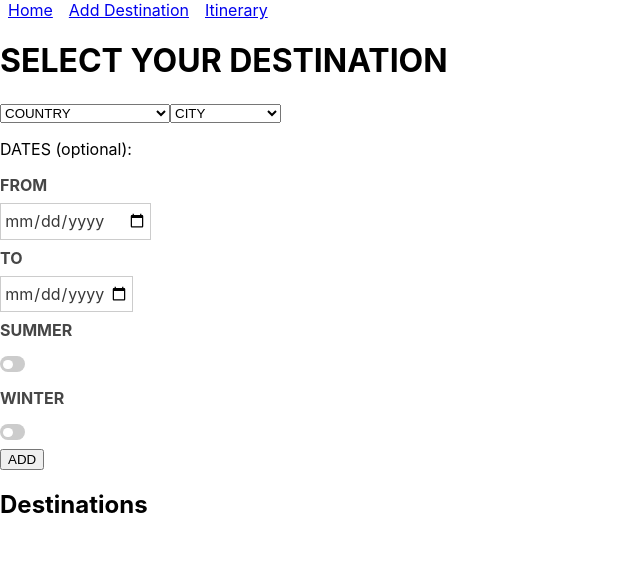
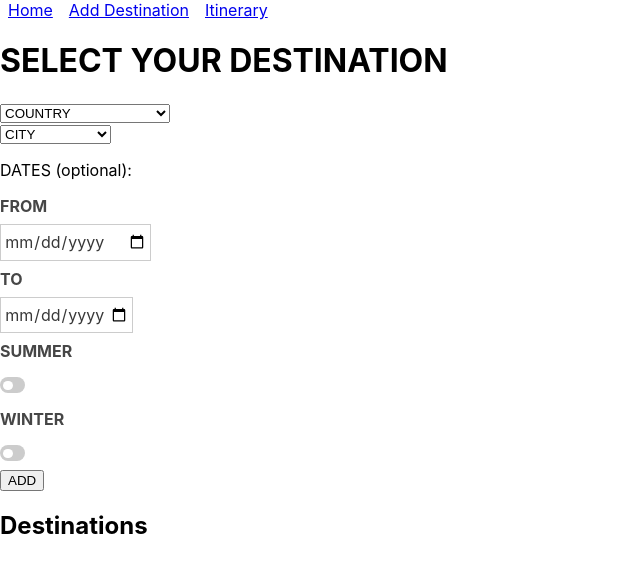
Before and after one commit to tinaaiscoding/voyage, a React (Create React App) app in the folder voyage-frontend/: page /add-destination in a window 1280 px wide. Shown: the top 572 px of the page, without its empty margins (0-640 px from the left). Built offline with nearby package versions, Linux system fonts and the light colour scheme.

Commit message:
State is now updated with user inputs from AddDestination form `Date To` can only be selected from the `Date From` and onwards

```diff
--- a/voyage-frontend/src/components/AddDestination/AddDestinationForm/AddDestinationForm.js
+++ b/voyage-frontend/src/components/AddDestination/AddDestinationForm/AddDestinationForm.js
@@ -1,7 +1,10 @@
 import { useState } from 'react';
 
+import Countries from './Countries.js';
+import Cities from './Cities.js';
+import DateSelector from './DateSelector.js';
 import SeasonFilter from './SeasonFilter.js';
-import { today, next365Days } from '../../../date.js';
+
 
 import './AddDestinationForm.scss';
 
@@ -14,20 +17,20 @@ const AddDestinationForm = (event) => {
     selectedSeason: [],
   });
 
-  const countryChangeHandler = (event) => {
+  const countryChangeHandler = (country) => {
     setUserInput((prevState) => {
       return {
         ...prevState,
-        enteredCountry: event.target.value,
+        enteredCountry: country,
       };
     });
   };
 
-  const cityChangeHandler = (event) => {
+  const cityChangeHandler = (city) => {
     setUserInput((prevState) => {
       return {
         ...prevState,
-        enteredCity: event.target.value,
+        enteredCity: city,
       };
     });
   };
@@ -78,31 +81,11 @@ const AddDestinationForm = (event) => {
   return (
     <div className="Add-Destination-Form">
       <form className="Add-Destination-Form" onSubmit={submitHandler}>
-        <select name="countries" form="Add-Destination-Form">
-          <option>COUNTRY</option>
-          <option value="australia">Australia</option>
-          <option value="united-kingdom">United Kingdom</option>
-          <option value="united-states-america">
-            United States of America
-          </option>
-          <option value="brazil">Brazil</option>
-        </select>
 
-        <select name="cities" form="Add-Destination-Form">
-          <option>CITY</option>
-          <option value="melbourne">Melbourne</option>
-          <option value="london">London</option>
-          <option value="seattle">Seattle</option>
-          <option value="rio-de-janeiro">Rio De Janeiro</option>
-        </select>
-
-        <p>DATES (optional):</p>
-        <label>FROM</label>
-        <input type="date" min={today} onChange={dateFromChangeHandler} />
-        <label>TO</label>
-        <input type="date" max={next365Days} onChange={dateFromChangeHandler} />
-
-        <SeasonFilter onFilterToggle={seasonChangeHandler} />
+      <Countries onSelectedCountry={countryChangeHandler}/>
+      <Cities onSelectCity={cityChangeHandler}/>
+      <DateSelector onDateFromChange={dateFromChangeHandler} onDateToChange={dateToChangeHandler} dateFrom={userInput.enteredDateFrom} />
+      <SeasonFilter onFilterToggle={seasonChangeHandler} />
 
         <button type="submit">ADD</button>
       </form>
--- a/voyage-frontend/src/components/AddDestination/AddDestinationForm/Cities.js
+++ b/voyage-frontend/src/components/AddDestination/AddDestinationForm/Cities.js
@@ -0,0 +1,27 @@
+import React from 'react';
+
+const Cities = (props) => {
+  const storeCityHandler = (event) => {
+    const citySelected = event.target.value
+
+    props.onSelectCity(citySelected)
+  }
+
+  return (
+    <div className="Cities">
+      <select
+        name="cities"
+        form="Add-Destination-Form"
+        onChange={storeCityHandler}
+      >
+        <option>CITY</option>
+        <option value="Melbourne">Melbourne</option>
+        <option value="London">London</option>
+        <option value="Seattle">Seattle</option>
+        <option value="Rio De Janeiro">Rio De Janeiro</option>
+      </select>
+    </div>
+  );
+};
+
+export default Cities;
--- a/voyage-frontend/src/components/AddDestination/AddDestinationForm/Countries.js
+++ b/voyage-frontend/src/components/AddDestination/AddDestinationForm/Countries.js
@@ -0,0 +1,27 @@
+import React from 'react';
+
+const Countries = (props) => {
+  const storeCountryHandler = (event) => {
+    const countrySelected = event.target.value
+
+    props.onSelectedCountry(countrySelected)
+  }
+
+  return (
+    <div className="Countries">
+      <select
+        name="countries"
+        form="Add-Destination-Form"
+        onChange={storeCountryHandler}
+      >
+        <option>COUNTRY</option>
+        <option value="Australia">Australia</option>
+        <option value="United Kingdom">United Kingdom</option>
+        <option value="United States of America">United States of America</option>
+        <option value="Brazil">Brazil</option>
+      </select>
+    </div>
+  );
+};
+
+export default Countries;
--- /dev/null
+++ b/voyage-frontend/src/components/AddDestination/AddDestinationForm/DateSelector.js
@@ -0,0 +1,15 @@
+import { today, next365Days } from '../../../date.js';
+
+const DateSelector = (props) => {
+  return (
+    <div className="Date-Selector">
+      <p>DATES (optional):</p>
+      <label>FROM</label>
+      <input type="date" min={today} onChange={props.onDateFromChange} />
+      <label>TO</label>
+      <input type="date" min={props.dateFrom} max={next365Days} onChange={props.onDateToChange} />
+    </div>
+  );
+};
+
+export default DateSelector
```
Also changed, not shown: voyage-frontend/src/components/AddDestination/AddDestinationForm/DateFromDateTo.js (deleted).
